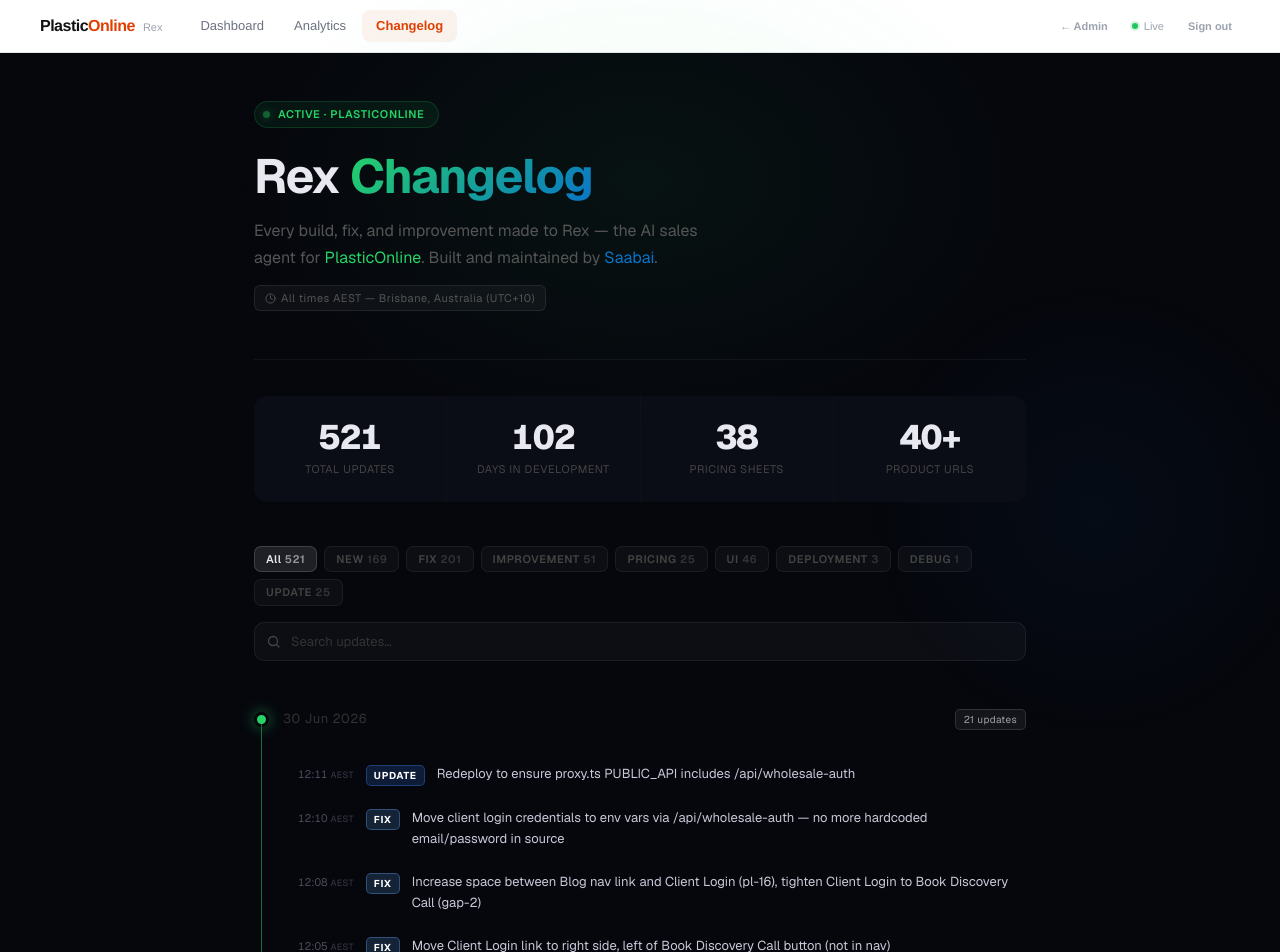
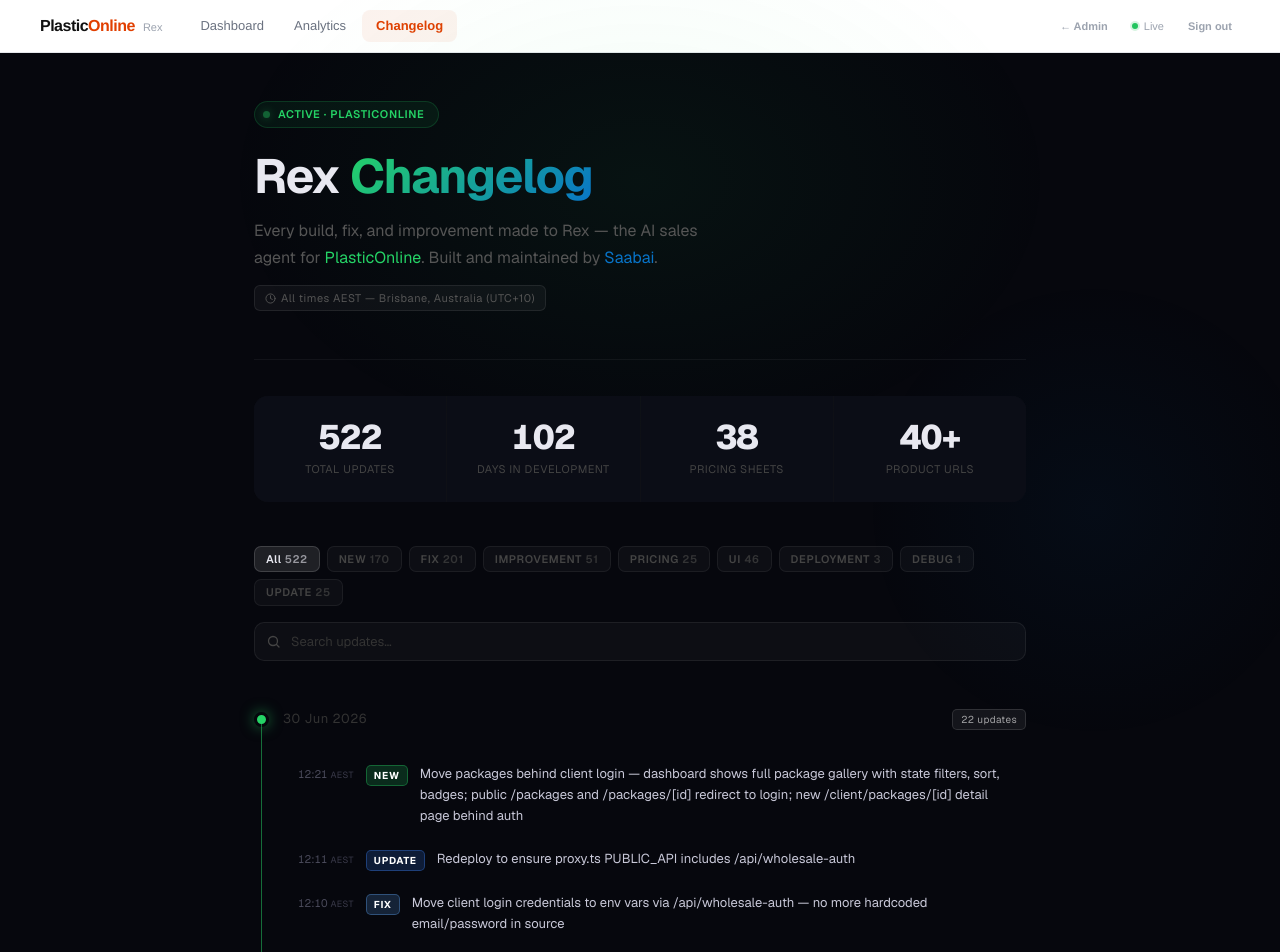
Before and after one commit to sg-satoshi/saabai-site, a Next.js app: page /rex-changelog in a window 1280 px wide. Shown: the top 952 px of the page. Built offline with nearby package versions, Linux system fonts and the light colour scheme.

Commit message:
chore: redeploy after WHOLESALE_CLIENT_EMAIL and WHOLESALE_CLIENT_PASS env vars

```diff
--- a/app/rex-changelog/ChangelogClient.tsx
+++ b/app/rex-changelog/ChangelogClient.tsx
@@ -32,6 +32,7 @@ const CHANGELOG: Day[] = [
   {
     date: "30 Jun 2026",
     entries: [
+      { time: "12:21", tag: "NEW", title: "Move packages behind client login — dashboard shows full package gallery with state filters, sort, badges; public /packages and /packages/[id] redirect to login; new /client/packages/[id] detail page behind auth" },
       { time: "12:11", tag: "UPDATE", title: "Redeploy to ensure proxy.ts PUBLIC_API includes /api/wholesale-auth" },
       { time: "12:10", tag: "FIX", title: "Move client login credentials to env vars via /api/wholesale-auth — no more hardcoded email/password in source" },
       { time: "12:08", tag: "FIX", title: "Increase space between Blog nav link and Client Login (pl-16), tighten Client Login to Book Discovery Call (gap-2)" },
```
